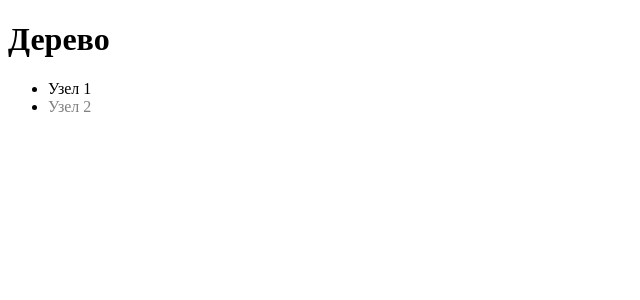
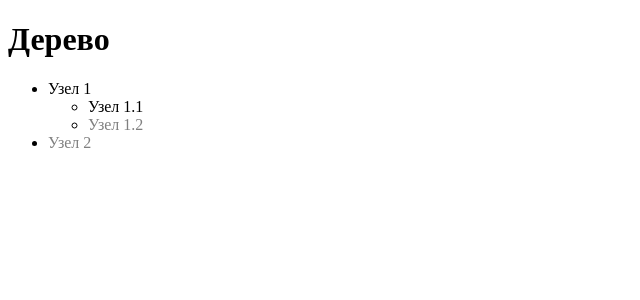
Before and after one commit to korolknopok/angular-tree-task, an Angular app: page / in a window 1280 px wide. Shown: the top 300 px of the page, without its empty margins (0-640 px from the left). Built offline with nearby package versions, Linux system fonts and the light colour scheme.

Commit message:
feature(nested-nodes): add nested nodes
Co-authored-by: Артём <fedor.artem.ivanov@mail.ru>

```diff
--- a/src/app/app.component.ts
+++ b/src/app/app.component.ts
@@ -9,7 +9,13 @@ import {TreeNode} from './tree-node';
 })
 export class AppComponent {
   treeNodes: TreeNode[] = [
-    { id: 1, title: "Узел 1", is_deleted: false, children: [] },
+    { id: 1,
+      title: "Узел 1",
+      is_deleted: false,
+      children: [
+        { id: 2, title: "Узел 1.1", is_deleted: false, children: [] },
+        { id: 3, title: "Узел 1.2", is_deleted: true, children: [] }
+      ] },
     { id: 2, title: "Узел 2", is_deleted: true, children: [] }
   ];
 }
--- a/src/app/tree/tree.component.html
+++ b/src/app/tree/tree.component.html
@@ -3,5 +3,6 @@
     <div class="node" [class.deleted]="node.is_deleted">
       {{ node.title }}
     </div>
+    <app-tree [nodes]="node.children"></app-tree>
   </li>
 </ul>
```
